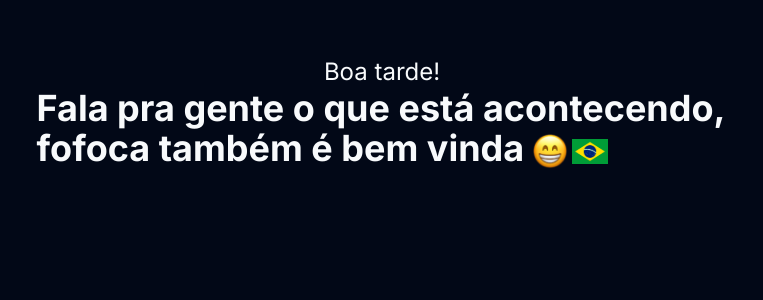
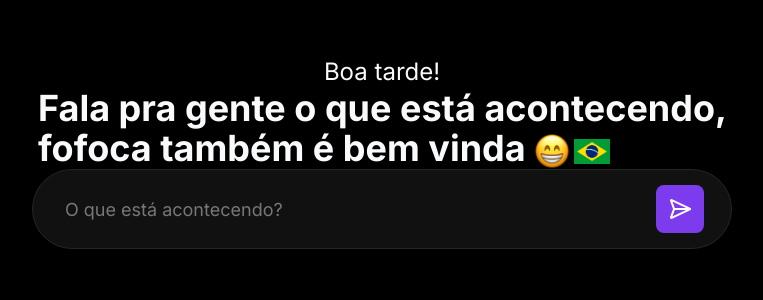
Before and after one commit to ryansldev/zap-web, a Next.js app: page / in a window 1280 px wide. Shown: the top 300 px of the page, without its empty margins (258-1021 px from the left). Built offline with nearby package versions, Linux system fonts and the light colour scheme.

Commit message:
feat: add form button and form input

```diff
--- a/app/globals.css
+++ b/app/globals.css
@@ -32,14 +32,14 @@
   }
 
   .dark {
-    --background: 222.2 84% 4.9%;
+    --background: 0 0% 0%;
     --foreground: 210 40% 98%;
     --card: 222.2 84% 4.9%;
     --card-foreground: 210 40% 98%;
     --popover: 222.2 84% 4.9%;
     --popover-foreground: 210 40% 98%;
-    --primary: 210 40% 98%;
-    --primary-foreground: 222.2 47.4% 11.2%;
+    --primary: 262 83% 58%;
+    --primary-foreground: 0 0% 100%;
     --secondary: 217.2 32.6% 17.5%;
     --secondary-foreground: 210 40% 98%;
     --muted: 217.2 32.6% 17.5%;
@@ -49,7 +49,7 @@
     --destructive: 0 62.8% 30.6%;
     --destructive-foreground: 210 40% 98%;
     --border: 217.2 32.6% 17.5%;
-    --input: 217.2 32.6% 17.5%;
+    --input: 0, 0%, 15%;
     --ring: 212.7 26.8% 83.9%;
     --chart-1: 220 70% 50%;
     --chart-2: 160 60% 45%;
--- a/app/page.tsx
+++ b/app/page.tsx
@@ -1,4 +1,7 @@
 'use client'
+import { FormButton } from "@/components/form/form-button";
+import { FormInput } from "@/components/form/form-input";
+import { SendHorizonal } from "lucide-react";
 import Image from "next/image";
 
 export default function Home() {
@@ -21,7 +24,7 @@
         <span className="text-2xl">
           {getCumpriments()}
         </span>
-        <h1 className="text-4xl max-w-[691px] text-left font-bold">
+        <h1 className="text-4xl max-w-[688px] text-left font-bold">
           Fala pra gente o que está acontecendo,
           fofoca também é bem vinda
           <span className="inline-block align-middle ml-2">
@@ -31,6 +34,24 @@
             <Image src="/assets/emojis/brazil.svg" alt="Brazil flag emoji" height={36} width={36} quality={100} />
           </span>
         </h1>
+
+        <form>
+          <div className="flex items-center relative min-w-[700px]">
+            <FormInput
+              name="text"
+              type="text"
+              placeholder="O que está acontecendo?"
+              className="h-20 rounded-full text-[18px] px-8"
+            />
+
+            <FormButton
+              size="icon"
+              className="absolute right-7 rounded-lg h-12 w-12"
+            >
+              <SendHorizonal className="h-6 w-6" />
+            </FormButton>
+          </div>
+        </form>
       </div>
     </main>
   );
--- /dev/null
+++ b/components/form/form-button.tsx
@@ -0,0 +1,24 @@
+import { cn } from "@/lib/utils";
+import { Button } from "../ui/button";
+
+interface FormButtonProps {
+  size?: "lg" | "sm" | "icon" | "default",
+  className?: string,
+  children: React.ReactNode,
+}
+
+export function FormButton({
+  size = "default",
+  className,
+  children,
+}: FormButtonProps) {
+  return (
+    <Button
+      type="submit"
+      size={size}
+      className={cn(className)}
+    >
+      {children}
+    </Button>
+  )
+}
--- /dev/null
+++ b/components/form/form-input.tsx
@@ -0,0 +1,20 @@
+import { cn } from "@/lib/utils";
+import { Input, InputProps } from "../ui/input";
+
+type FormInputProps = InputProps
+
+export function FormInput({
+  type,
+  name,
+  placeholder,
+  className,
+}: FormInputProps) {
+  return (
+    <Input
+      type={type}
+      name={name}
+      placeholder={placeholder}
+      className={cn(className)}
+    />
+  )
+}
--- /dev/null
+++ b/components/ui/button.tsx
@@ -0,0 +1,56 @@
+import * as React from "react"
+import { Slot } from "@radix-ui/react-slot"
+import { cva, type VariantProps } from "class-variance-authority"
+
+import { cn } from "@/lib/utils"
+
+const buttonVariants = cva(
+  "inline-flex items-center justify-center whitespace-nowrap rounded-md text-sm font-medium ring-offset-background transition-colors focus-visible:outline-none focus-visible:ring-2 focus-visible:ring-ring focus-visible:ring-offset-2 disabled:pointer-events-none disabled:opacity-50",
+  {
+    variants: {
+      variant: {
+        default: "bg-primary text-primary-foreground hover:bg-primary/90",
+        destructive:
+          "bg-destructive text-destructive-foreground hover:bg-destructive/90",
+        outline:
+          "border border-input bg-background hover:bg-accent hover:text-accent-foreground",
+        secondary:
+          "bg-secondary text-secondary-foreground hover:bg-secondary/80",
+        ghost: "hover:bg-accent hover:text-accent-foreground",
+        link: "text-primary underline-offset-4 hover:underline",
+      },
+      size: {
+        default: "h-10 px-4 py-2",
+        sm: "h-9 rounded-md px-3",
+        lg: "h-11 rounded-md px-8",
+        icon: "h-10 w-10",
+      },
+    },
+    defaultVariants: {
+      variant: "default",
+      size: "default",
+    },
+  }
+)
+
+export interface ButtonProps
+  extends React.ButtonHTMLAttributes<HTMLButtonElement>,
+    VariantProps<typeof buttonVariants> {
+  asChild?: boolean
+}
+
+const Button = React.forwardRef<HTMLButtonElement, ButtonProps>(
+  ({ className, variant, size, asChild = false, ...props }, ref) => {
+    const Comp = asChild ? Slot : "button"
+    return (
+      <Comp
+        className={cn(buttonVariants({ variant, size, className }))}
+        ref={ref}
+        {...props}
+      />
+    )
+  }
+)
+Button.displayName = "Button"
+
+export { Button, buttonVariants }
--- /dev/null
+++ b/components/ui/input.tsx
@@ -0,0 +1,25 @@
+import * as React from "react"
+
+import { cn } from "@/lib/utils"
+
+export interface InputProps
+  extends React.InputHTMLAttributes<HTMLInputElement> {}
+
+const Input = React.forwardRef<HTMLInputElement, InputProps>(
+  ({ className, type, ...props }, ref) => {
+    return (
+      <input
+        type={type}
+        className={cn(
+          "flex h-10 w-full rounded-md border border-input bg-[#111] px-3 py-2 text-sm ring-offset-background file:border-0 file:bg-transparent file:text-sm file:font-medium placeholder-[#777] focus-visible:outline-none focus-visible:ring-2 focus-visible:ring-ring focus-visible:ring-offset-2 disabled:cursor-not-allowed disabled:opacity-50",
+          className
+        )}
+        ref={ref}
+        {...props}
+      />
+    )
+  }
+)
+Input.displayName = "Input"
+
+export { Input }
--- a/package.json
+++ b/package.json
@@ -9,6 +9,8 @@
     "lint": "next lint"
   },
   "dependencies": {
+    "@radix-ui/react-label": "^2.1.0",
+    "@radix-ui/react-slot": "^1.1.0",
     "class-variance-authority": "^0.7.0",
     "clsx": "^2.1.1",
     "lucide-react": "^0.429.0",
```
Also changed, not shown: 1 other file (tests, documents, lock files or other folders).
